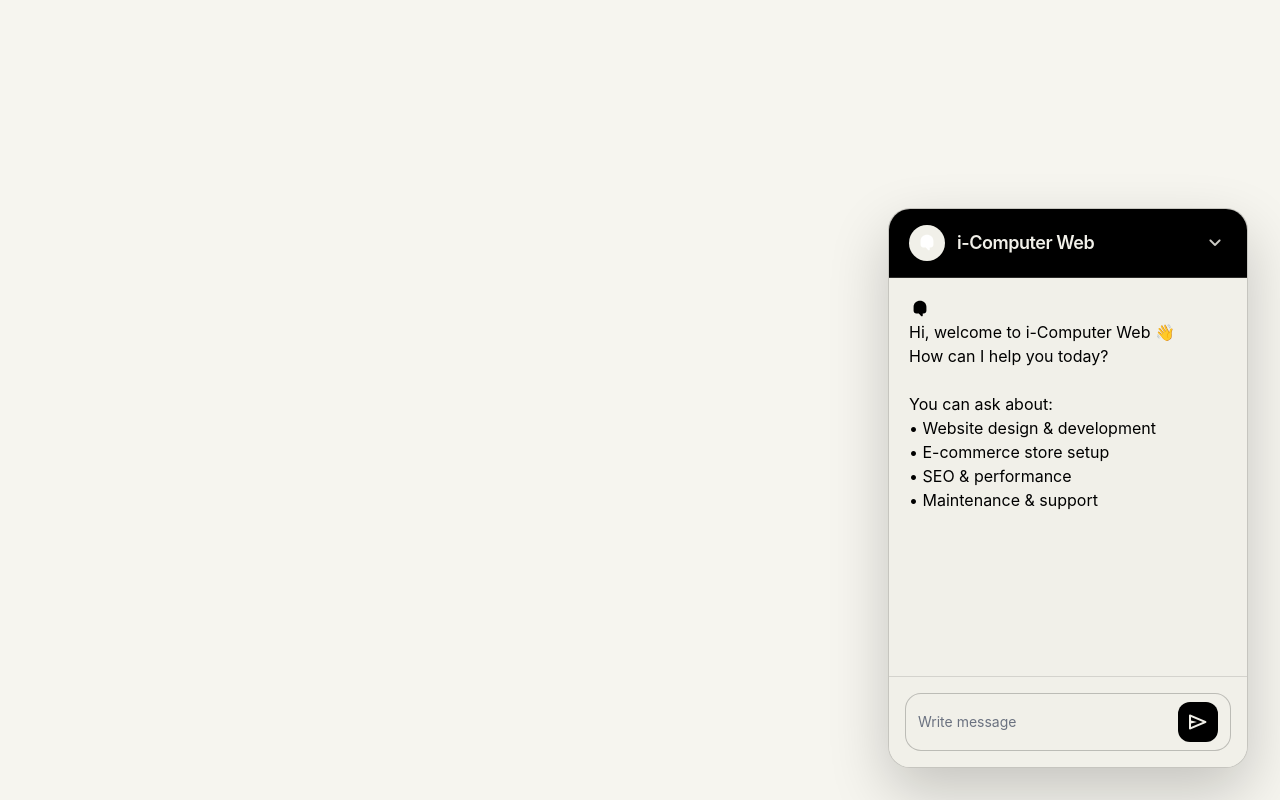
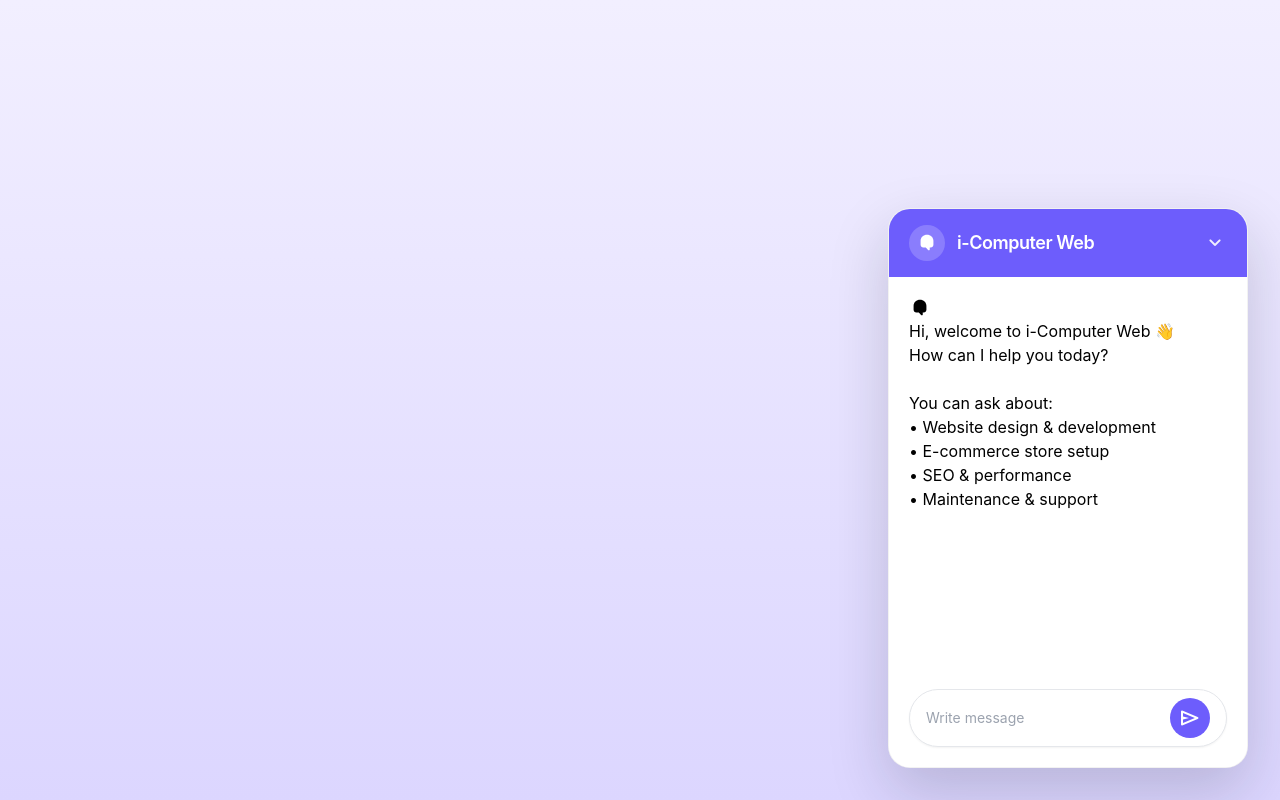
Before and after one commit to WMDTHARUSHIKA/i-computer-chatbot, a React (Vite) app: page / in a window 1280 px wide. Both pictures are taken after a click on the button "Open chatbot". Built offline with nearby package versions, Linux system fonts and the light colour scheme.

Commit message:
updated project

```diff
--- a/public/embed.js
+++ b/public/embed.js
@@ -1,5 +1,5 @@
 (function () {
-  const WIDGET_URL = "https://i-computer-chatbot-p5019lv1e.vercel.app/"; // must be absolute
+  const WIDGET_URL = "https://i-computer-chatbot.vercel.app/?embed=1"; // must be absolute
   const PRIMARY = "#6d5dfc";
 
   if (document.getElementById("icw-launcher") || document.getElementById("icw-frame")) return;
--- a/src/index.css
+++ b/src/index.css
@@ -19,12 +19,11 @@
     min-height: 100vh;
     font-family: "Inter", sans-serif;
 
-    /* optional site background (change/remove if you want) */
-    background: #f6f5ef;
+    /* Normal (non-embed) background */
+    background: linear-gradient(180deg, #f2efff 0%, #dcd6ff 100%);
   }
 
-  /* ✅ when inside iframe (?embed=1) */
-  html.chat-embed,
+  /* ✅ When loaded inside iframe as ?embed=1 */
   body.chat-embed {
     background: transparent !important;
     min-height: 0 !important;
@@ -32,41 +31,28 @@
 }
 
 @layer components {
-  /* ===== Widget position ===== */
+  /* Bottom-right widget area */
   .chatbot-wrapper {
     @apply fixed bottom-8 right-8 z-50 flex flex-col items-end;
   }
 
-  /* ===== Launcher button (closed state) ===== */
+  /* Launcher button */
   .chatbot-launcher {
-    @apply w-12 h-12 rounded-full flex items-center justify-center
-           shadow-[0_18px_40px_rgba(0,0,0,0.25)]
-           transition-colors border;
-    background: #000000;
-    border-color: rgba(0, 0, 0, 0.25);
-    color: #F1F0E9;
+    @apply w-12 h-12 rounded-full bg-[#6d5dfc] text-white
+           shadow-[0_18px_40px_rgba(17,24,39,0.22)]
+           flex items-center justify-center hover:bg-[#5b4cd1] transition-colors;
   }
 
-  .chatbot-launcher:hover {
-    background: #111111;
+  /* Popup card */
+  .chatbot-popup {
+    @apply w-[360px] h-[560px] bg-white rounded-[22px] overflow-hidden
+           shadow-[0_24px_60px_rgba(17,24,39,0.18)]
+           flex flex-col border border-black/5;
   }
 
-  /* ===== Popup ===== */
-  .chatbot-popup {
-    @apply w-[360px] h-[560px] overflow-hidden
-           shadow-[0_24px_60px_rgba(0,0,0,0.20)]
-           flex flex-col border;
-    background: #F1F0E9;
-    border-color: rgba(0, 0, 0, 0.18);
-    border-radius: 22px;
-  }
-
-  /* ===== Header ===== */
+  /* Header */
   .chat-header {
-    @apply px-5 py-4 flex items-center justify-between border-b;
-    background: #000000;
-    color: #F1F0E9;
-    border-color: rgba(241, 240, 233, 0.18);
+    @apply bg-[#6d5dfc] text-white px-5 py-4 flex items-center justify-between;
   }
 
   .header-info {
@@ -74,10 +60,7 @@
   }
 
   .header-icon-container {
-    @apply w-9 h-9 rounded-full flex items-center justify-center border;
-    background: #F1F0E9;
-    border-color: rgba(241, 240, 233, 0.35);
-    color: #000000;
+    @apply w-9 h-9 rounded-full bg-white/20 flex items-center justify-center;
   }
 
   .logo-text {
@@ -85,27 +68,21 @@
   }
 
   .header-arrow {
-    @apply transition-colors;
-    color: rgba(241, 240, 233, 0.85);
+    @apply text-white/90 hover:text-white transition-colors;
   }
 
-  .header-arrow:hover {
-    color: #F1F0E9;
-  }
-
-  /* ===== Body ===== */
+  /* Body */
   .chatbot-body {
-    @apply flex-1 overflow-y-auto px-5 py-5 space-y-5;
-    background: #F1F0E9;
+    @apply flex-1 overflow-y-auto px-5 py-5 space-y-5 bg-white;
   }
 
   .chatbot-body::-webkit-scrollbar {
     width: 10px;
   }
   .chatbot-body::-webkit-scrollbar-thumb {
-    background: rgba(0, 0, 0, 0.18);
+    background: rgba(109, 93, 252, 0.22);
     border-radius: 999px;
-    border: 3px solid #F1F0E9;
+    border: 3px solid #fff;
   }
 
   .message {
@@ -121,9 +98,7 @@
   }
 
   .bot-icon-wrapper {
-    @apply w-9 h-9 rounded-full flex items-center justify-center flex-shrink-0;
-    background: #000000;
-    color: #F1F0E9;
+    @apply w-9 h-9 rounded-full bg-[#6d5dfc] flex items-center justify-center flex-shrink-0;
   }
 
   .message-text-container {
@@ -131,74 +106,52 @@
   }
 
   .message-text {
-    @apply px-4 py-3 text-[13px] leading-relaxed border;
-    border-radius: 16px;
-    border-color: rgba(0, 0, 0, 0.12);
+    @apply px-4 py-3 text-[13px] leading-relaxed;
   }
 
   /* Bot bubble */
   .bot-message .message-text {
-    background: rgba(255, 255, 255, 0.55);
-    color: #000000;
-    border-bottom-left-radius: 6px;
+    @apply bg-[#f3f1ff] text-gray-800 rounded-[16px] rounded-bl-[6px];
   }
 
   /* User bubble */
   .user-message .message-text {
-    background: #000000;
-    color: #F1F0E9;
-    border-color: rgba(0, 0, 0, 0.35);
-    border-bottom-right-radius: 6px;
+    @apply bg-[#6d5dfc] text-white rounded-[16px] rounded-br-[6px];
   }
 
-  /* Error message styling */
+  /* Error state (if you add chat.isError) */
   .error .message-text {
-    background: #fff1f1;
-    color: #b00020;
-    border-color: rgba(176, 0, 32, 0.25);
+    @apply bg-red-50 text-red-700 border border-red-200;
   }
 
-  /* ===== Footer / Input ===== */
+  /* Footer */
   .chat-footer {
-    @apply p-4 border-t shrink-0;
-    background: #F1F0E9;
-    border-color: rgba(0, 0, 0, 0.12);
+    @apply p-5 bg-white;
   }
 
   .chat-form {
-    @apply w-full flex items-center gap-2 rounded-2xl px-3 py-2 border;
-    background: #F1F0E9;
-    border-color: rgba(0, 0, 0, 0.22);
+    @apply flex items-center bg-white rounded-full border border-gray-200
+           px-4 py-2 shadow-sm;
   }
 
   .message-input {
-    @apply flex-1 bg-transparent outline-none border-none
-           text-sm placeholder-gray-500;
-    color: #000000;
+    @apply flex-1 bg-transparent outline-none border-none text-sm text-gray-700 placeholder-gray-400;
     min-width: 0;
   }
 
   .send-btn {
-    @apply w-10 h-10 flex items-center justify-center rounded-xl
-           flex-shrink-0 transition-colors border;
-    background: #000000;
-    color: #F1F0E9;
-    border-color: rgba(0, 0, 0, 0.25);
-  }
-
-  .send-btn:hover {
-    background: #111111;
+    @apply w-10 h-10 rounded-full bg-[#6d5dfc] text-white flex items-center justify-center
+           ml-3 hover:bg-[#5b4cd1] transition-colors;
   }
 
   .send-btn:disabled {
     @apply opacity-60 cursor-not-allowed;
   }
-
   .message-input:disabled {
     @apply opacity-70 cursor-not-allowed;
   }
 
-  /* ===== Embed mode helpers ===== */
+  /* ✅ EMBED MODE helpers */
   .chatbot-embed-root {
     width: 100%;
     height: 100%;
@@ -212,7 +165,7 @@
     border: 0 !important;
   }
 
-  /* ===== Mobile ===== */
+  /* Mobile */
   @media (max-width: 420px) {
     .chatbot-wrapper {
       @apply bottom-4 right-4 left-4 items-stretch;
```
